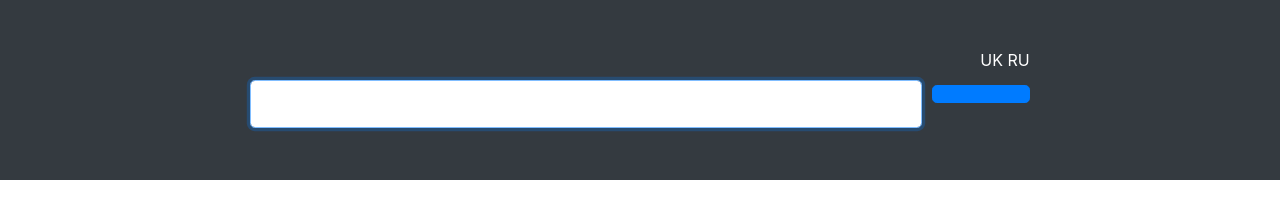
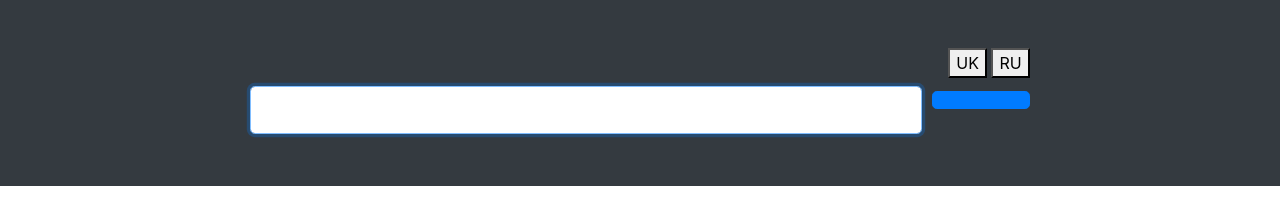
Before and after one commit to xaarxus/frontend-project-lvl3, a website built with webpack: page index.html in a window 1280 px wide. Built offline with nearby package versions, Linux system fonts and the light colour scheme; what on-change would draw is missing.

Commit message:
delete repet

```diff
--- a/index.html
+++ b/index.html
@@ -31,8 +31,8 @@
                 <div class="row">
                     <div class="col-md-10 col-lg-8 mx-auto text-white">
                         <div class="flag-icons text-right">
-                            <span id="ru" class="lang">UK</span>
-                            <span id="gb" class="lang">RU</span>
+                            <button aria-label="UK" id="gb" class="lang" type="button"><span aria-hidden="true">UK</span></button>
+                            <button aria-label="RU" id="ru" class="lang" type="button"><span aria-hidden="true">RU</span></button>
                         </div>
                         <h1 class="display-3"></h1>
                         <form action class="rss-form">
```
